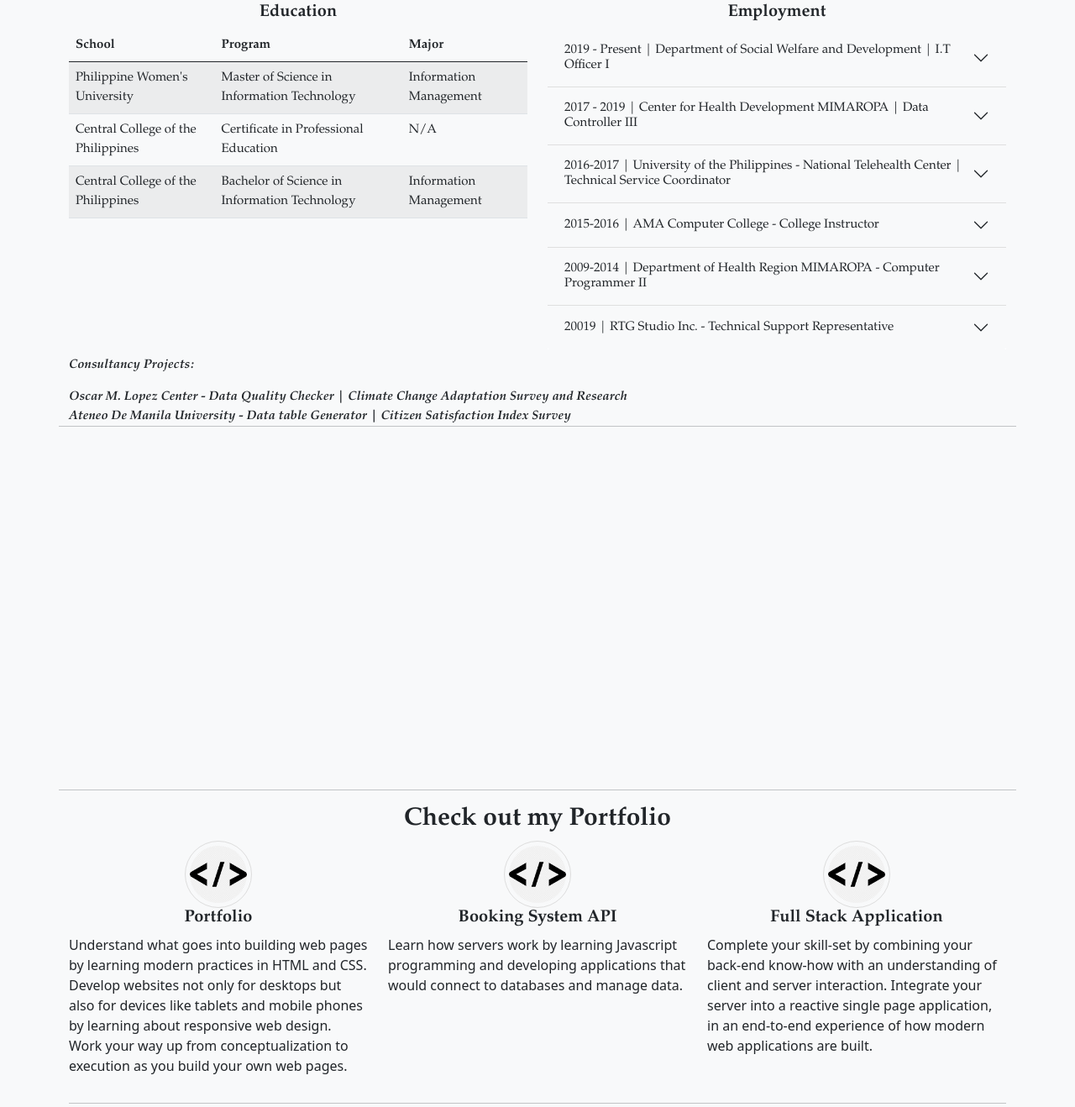
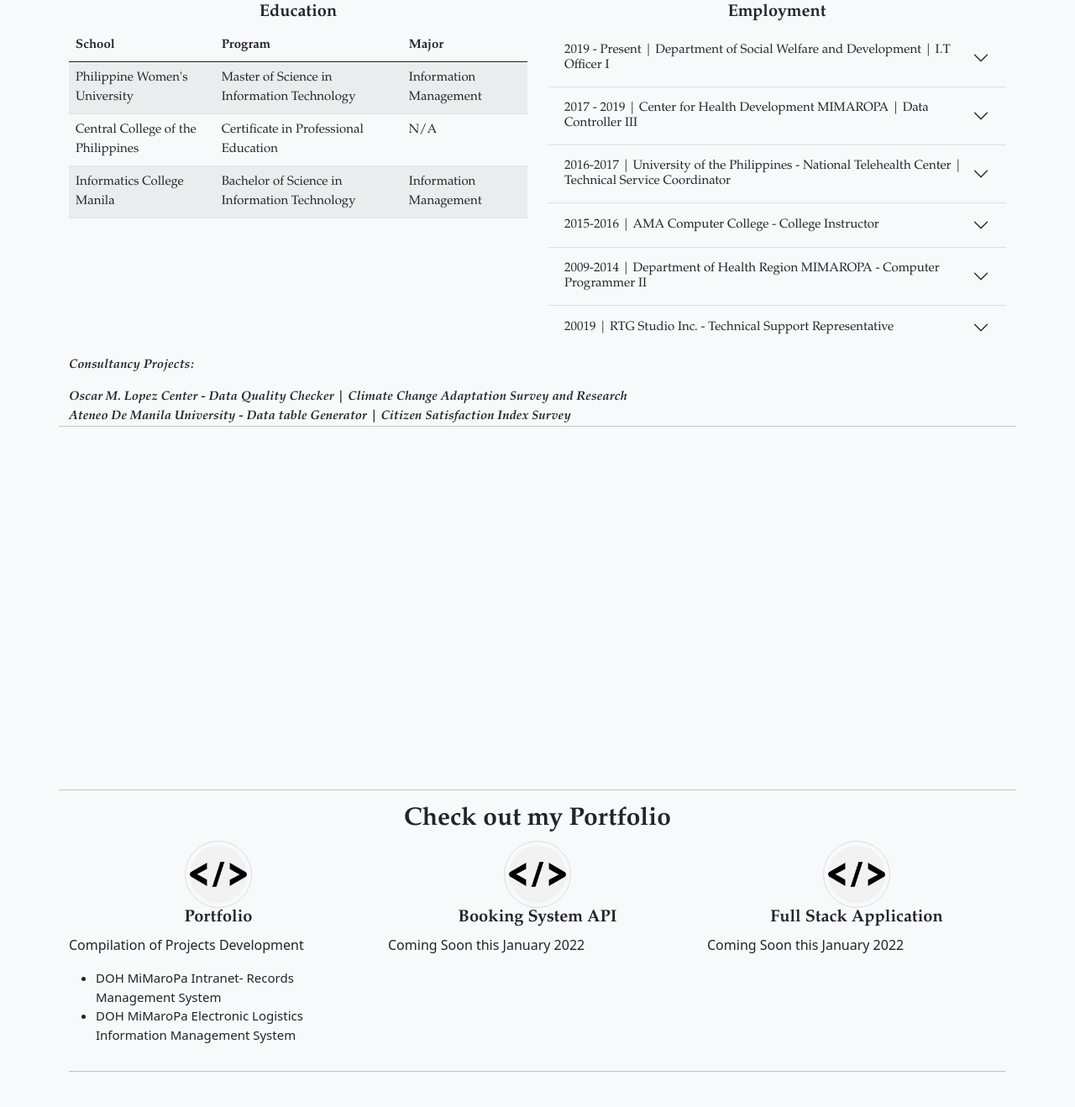
Before and after one commit to brynbauzon/Capstone-1, a plain HTML site: page index.html in a window 1280 px wide. Shown: the part 1741-3059 px from the top of the page at 84% size. Drawn offline with nearby package versions, Linux system fonts and the light colour scheme.

Commit message:
Updated version of protfolio

```diff
--- a/index.html
+++ b/index.html
@@ -170,7 +170,7 @@
 														     <td>N/A</td>
 														   </tr>
 														   <tr>
-														     <td>Central College of the Philippines</td>
+														     <td>Informatics College Manila</td>
 														     <td>Bachelor of Science in Information Technology</td>
 														     <td>Information Management</td>
 														    </tr>
@@ -265,20 +265,25 @@
 
 												<img id="img1" img src="images/code.png" class="img-fluid" alt="...">
 											<h2>Portfolio</h2>
-											<p class="content_projects">Understand what goes into building web pages by learning modern practices in HTML and CSS. Develop websites not only for desktops but also for devices like tablets and mobile phones by learning about responsive web design. Work your way up from conceptualization to execution as you build your own web pages.</p>
+											<p class="content_projects">Compilation of Projects Development</p>
+
+											<ul>
+												<li>DOH MiMaroPa Intranet- Records Management System</li>
+												<li>DOH MiMaroPa Electronic Logistics Information Management System</li>
+											</ul>
 
 										</div>
 										<div class="col-md-4">
 
 											<img id="img1" img src="images/code.png" class="img-fluid" alt="...">
 											<h2>Booking System API</h2>
-											<p class="content_projects">Learn how servers work by learning Javascript programming and developing applications that would connect to databases and manage data.</p>
+											<p class="content_projects">Coming Soon this January 2022</p>
 
 										</div>
 										<div class="col-md-4">
 											<img id="img1" img src="images/code.png" class="img-fluid" alt="...">
 											<h2>Full Stack Application</h2>
-											<p class="content_projects">Complete your skill-set by combining your back-end know-how with an understanding of client and server interaction. Integrate your server into a reactive single page application, in an end-to-end experience of how modern web applications are built.</p>
+											<p class="content_projects">Coming Soon this January 2022</p>
 
 										</div>
 									</div>
```
Also changed, not shown: images/unnamed.png (added).
